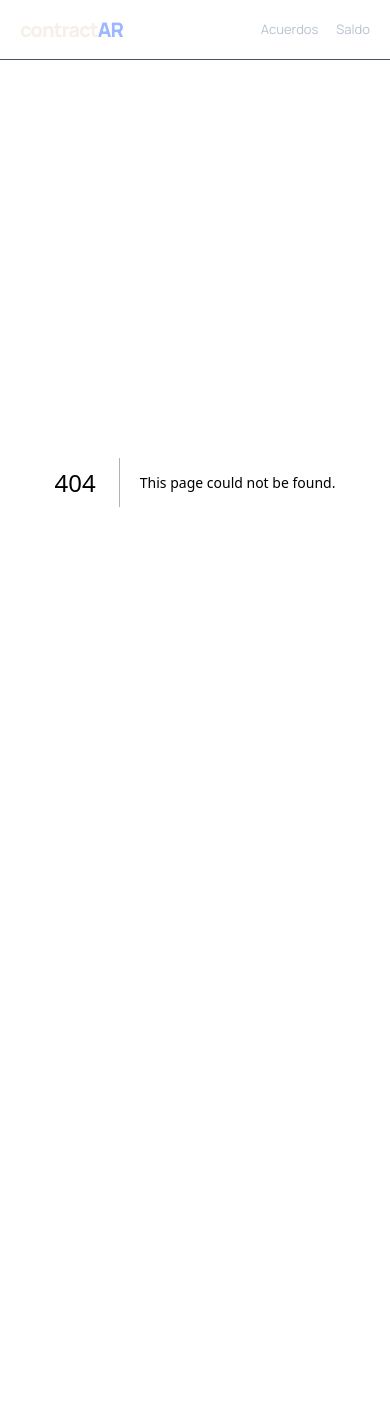
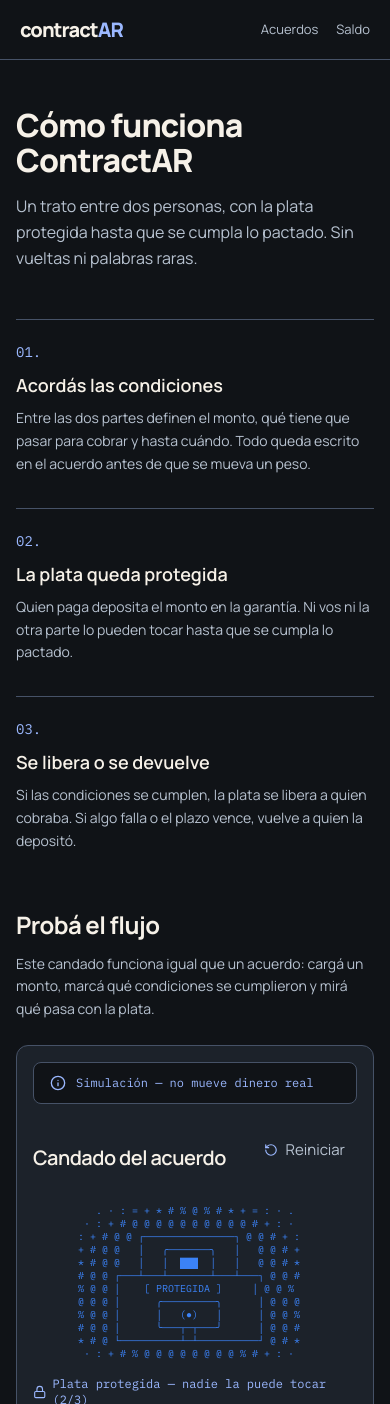
Before and after one commit to JMReader/contractAR, a Next.js app in the folder apps/web/: page /como-funciona in a window 390 px wide. Before the commit this address had no page. Shown: the top 1404 px of the page. Before the commit the page ends 904 px from the top, so only its background shows below. Built offline with nearby package versions, Linux system fonts and the light colour scheme.

Commit message:
O2: pagina /como-funciona con simulador embebido
Explicacion en 3 pasos (acordar, proteger, liberar/devolver),
simulador etiquetado y CTA a /acuerdos/nuevo. Mobile-first.

Generated with [Devin](https://devin.ai)

Co-Authored-By: Devin <158243242+devin-ai-integration[bot]@users.noreply.github.com>

```diff
--- /dev/null
+++ b/apps/web/src/app/como-funciona/page.tsx
@@ -0,0 +1,116 @@
+import type { Metadata } from "next";
+import Link from "next/link";
+import { EscrowSimulator } from "@/components/simulator/EscrowSimulator";
+
+export const metadata: Metadata = {
+  title: "Cómo funciona — ContractAR",
+  description:
+    "Acordás condiciones, la plata queda protegida y se libera o se devuelve según lo pactado. Con simulador interactivo.",
+};
+
+const STEPS = [
+  {
+    num: "01",
+    title: "Acordás las condiciones",
+    body: "Entre las dos partes definen el monto, qué tiene que pasar para cobrar y hasta cuándo. Todo queda escrito en el acuerdo antes de que se mueva un peso.",
+  },
+  {
+    num: "02",
+    title: "La plata queda protegida",
+    body: "Quien paga deposita el monto en la garantía. Ni vos ni la otra parte lo pueden tocar hasta que se cumpla lo pactado.",
+  },
+  {
+    num: "03",
+    title: "Se libera o se devuelve",
+    body: "Si las condiciones se cumplen, la plata se libera a quien cobraba. Si algo falla o el plazo vence, vuelve a quien la depositó.",
+  },
+];
+
+const OUTCOMES = [
+  "Si todo sale bien: la plata viaja a quien cobraba.",
+  "Si el plazo vence sin acuerdo: la plata vuelve a quien la depositó.",
+  "Si hay desacuerdo: un árbitro revisa y reparte según las reglas pactadas.",
+];
+
+export default function ComoFuncionaPage() {
+  return (
+    <main className="mx-auto w-full max-w-[1100px] px-4 pb-20 sm:px-6">
+      {/* Intro */}
+      <header className="max-w-[640px] py-12 sm:py-16">
+        <h1 className="text-[clamp(2rem,6vw,3.2rem)] font-extrabold leading-[1.08] tracking-[-0.03em] text-ink">
+          Cómo funciona ContractAR
+        </h1>
+        <p className="mt-4 text-base leading-relaxed text-muted sm:text-lg">
+          Un trato entre dos personas, con la plata protegida hasta que se
+          cumpla lo pactado. Sin vueltas ni palabras raras.
+        </p>
+      </header>
+
+      {/* Pasos */}
+      <ol className="mb-14 grid grid-cols-1 gap-8 sm:mb-16 md:grid-cols-3 md:gap-6">
+        {STEPS.map((step) => (
+          <li key={step.num} className="border-t border-line pt-5">
+            <span className="font-mono text-sm text-ice">{step.num}.</span>
+            <h2 className="mt-2 text-lg font-semibold text-ink">{step.title}</h2>
+            <p className="mt-2 text-sm leading-relaxed text-muted">
+              {step.body}
+            </p>
+          </li>
+        ))}
+      </ol>
+
+      {/* Simulador */}
+      <div className="mb-6 max-w-[560px]">
+        <h2 className="text-2xl font-bold tracking-tight text-ink sm:text-3xl">
+          Probá el flujo
+        </h2>
+        <p className="mt-3 text-sm leading-relaxed text-muted sm:text-base">
+          Este candado funciona igual que un acuerdo: cargá un monto, marcá qué
+          condiciones se cumplieron y mirá qué pasa con la plata.
+        </p>
+      </div>
+      <EscrowSimulator />
+
+      {/* Qué pasa si… */}
+      <section
+        aria-labelledby="outcomes-heading"
+        className="mt-14 max-w-[640px] sm:mt-16"
+      >
+        <h2
+          id="outcomes-heading"
+          className="text-xl font-semibold tracking-tight text-ink sm:text-2xl"
+        >
+          ¿Y después?
+        </h2>
+        <ul className="mt-4 space-y-3">
+          {OUTCOMES.map((item) => (
+            <li
+              key={item}
+              className="flex gap-3 text-sm leading-relaxed text-muted sm:text-base"
+            >
+              <span
+                aria-hidden
+                className="mt-[0.55em] h-1.5 w-1.5 shrink-0 rounded-full bg-ice"
+              />
+              {item}
+            </li>
+          ))}
+        </ul>
+        <p className="mt-6 border-t border-line pt-5 text-sm leading-relaxed text-muted">
+          En esta demo los pesos son de mentira. El mecanismo —aceptar,
+          proteger, liberar o devolver— es el mismo que usa el acuerdo real.
+        </p>
+      </section>
+
+      {/* CTA */}
+      <div className="mt-12">
+        <Link
+          href="/acuerdos/nuevo"
+          className="inline-flex min-h-[52px] items-center justify-center rounded-lg bg-blue px-8 font-semibold text-white transition-colors hover:bg-blue-bright active:bg-blue-bright"
+        >
+          Crear un acuerdo
+        </Link>
+      </div>
+    </main>
+  );
+}
```
